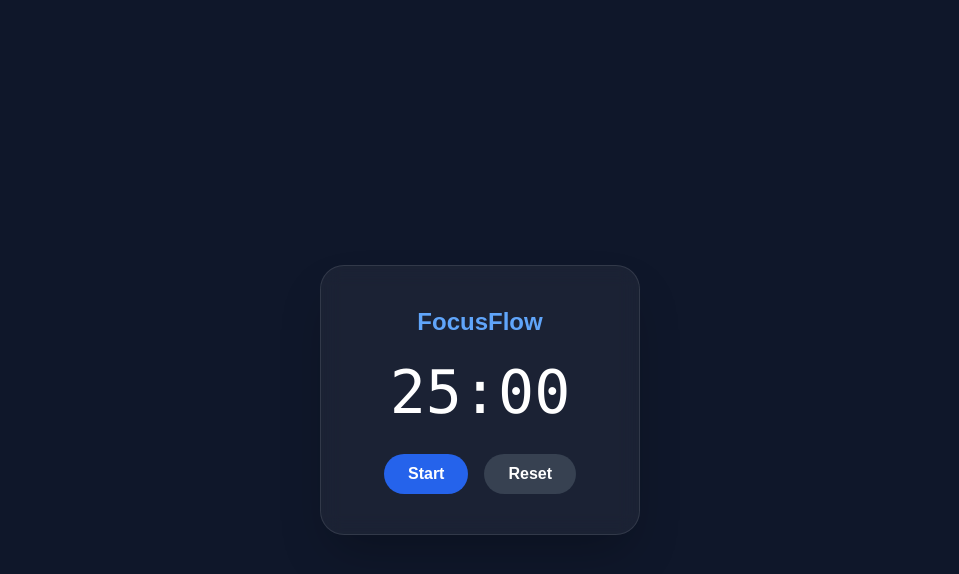
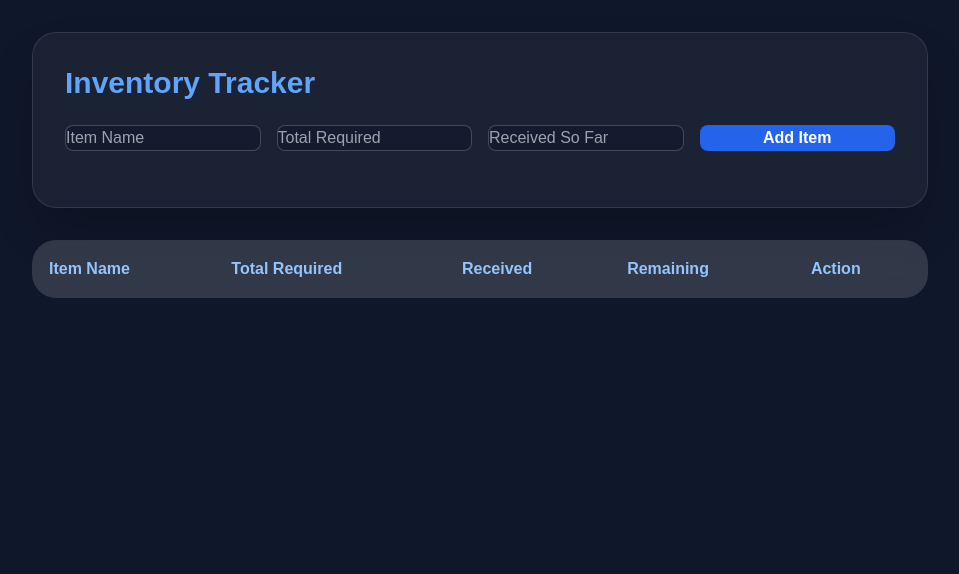
Before and after one commit to ankurj22/ankurj22-BrahmaChaitanyaHanumanMandir, a plain HTML site: page index.html in a window 1280 px wide. Shown: the whole page, without its empty margins (160-1119 px from the left). Drawn offline with nearby package versions, Linux system fonts and the light colour scheme.

Commit message:
Update index.html

```diff
--- a/index.html
+++ b/index.html
@@ -3,52 +3,83 @@
 <head>
     <meta charset="UTF-8">
     <meta name="viewport" content="width=device-width, initial-scale=1.0">
-    <title>FocusFlow Timer</title>
+    <title>Inventory Tracker</title>
     <script src="https://cdn.tailwindcss.com"></script>
     <style>
-        body { background: #0f172a; color: white; display: flex; align-items: center; justify-content: center; height: 100vh; font-family: sans-serif; }
+        body { background: #0f172a; color: white; min-height: 100vh; padding: 2rem; font-family: sans-serif; }
         .glass { background: rgba(255, 255, 255, 0.05); backdrop-filter: blur(10px); border: 1px solid rgba(255, 255, 255, 0.1); }
+        input { background: rgba(15, 23, 42, 0.5); border: 1px solid rgba(255, 255, 255, 0.2); color: white; padding: 0.5rem; border-radius: 0.5rem; }
     </style>
 </head>
 <body>
-    <div class="glass p-10 rounded-3xl text-center shadow-2xl w-80">
-        <h1 class="text-2xl font-bold mb-6 text-blue-400">FocusFlow</h1>
-        <div id="timer" class="text-6xl font-mono mb-8">25:00</div>
-        <div class="flex gap-4 justify-center">
-            <button onclick="toggleTimer()" id="startBtn" class="bg-blue-600 hover:bg-blue-500 px-6 py-2 rounded-full transition font-semibold">Start</button>
-            <button onclick="resetTimer()" class="bg-gray-700 hover:bg-gray-600 px-6 py-2 rounded-full transition font-semibold">Reset</button>
+    <div class="max-w-4xl mx-auto">
+        <div class="glass p-8 rounded-3xl shadow-2xl mb-8">
+            <h1 class="text-3xl font-bold mb-6 text-blue-400">Inventory Tracker</h1>
+            <form id="itemForm" class="grid grid-cols-1 md:grid-cols-4 gap-4 mb-6">
+                <input type="text" id="itemName" placeholder="Item Name" required>
+                <input type="number" id="totalReq" placeholder="Total Required" required min="0">
+                <input type="number" id="received" placeholder="Received So Far" required min="0">
+                <button type="submit" class="bg-blue-600 hover:bg-blue-500 rounded-lg font-bold transition">Add Item</button>
+            </form>
+        </div>
+
+        <div class="glass rounded-3xl overflow-hidden">
+            <table class="w-full text-left border-collapse">
+                <thead>
+                    <tr class="bg-white/10 text-blue-300">
+                        <th class="p-4">Item Name</th>
+                        <th class="p-4">Total Required</th>
+                        <th class="p-4">Received</th>
+                        <th class="p-4">Remaining</th>
+                        <th class="p-4">Action</th>
+                    </tr>
+                </thead>
+                <tbody id="inventoryList"></tbody>
+            </table>
         </div>
     </div>
 
     <script>
-        let timeLeft = 1500; let timerId = null;
-        const display = document.getElementById('timer');
-        const startBtn = document.getElementById('startBtn');
+        const form = document.getElementById('itemForm');
+        const list = document.getElementById('inventoryList');
+        let inventory = JSON.parse(localStorage.getItem('inventory')) || [];
 
-        function updateDisplay() {
-            const mins = Math.floor(timeLeft / 60);
-            const secs = timeLeft % 60;
-            display.innerText = `${mins}:${secs.toString().padStart(2, '0')}`;
+        function saveAndRender() {
+            localStorage.setItem('inventory', JSON.stringify(inventory));
+            list.innerHTML = '';
+            inventory.forEach((item, index) => {
+                const remaining = Math.max(0, item.total - item.received);
+                const row = document.createElement('tr');
+                row.className = "border-b border-white/10 hover:bg-white/5";
+                row.innerHTML = `
+                    <td class="p-4">${item.name}</td>
+                    <td class="p-4 text-center">${item.total}</td>
+                    <td class="p-4 text-center">${item.received}</td>
+                    <td class="p-4 text-center font-bold ${remaining > 0 ? 'text-orange-400' : 'text-green-400'}">${remaining}</td>
+                    <td class="p-4"><button onclick="removeItem(${index})" class="text-red-400 hover:underline">Delete</button></td>
+                `;
+                list.appendChild(row);
+            });
         }
 
-        function toggleTimer() {
-            if (timerId) {
-                clearInterval(timerId); timerId = null;
-                startBtn.innerText = 'Start';
-            } else {
-                startBtn.innerText = 'Pause';
-                timerId = setInterval(() => {
-                    timeLeft--; updateDisplay();
-                    if (timeLeft === 0) { clearInterval(timerId); alert('Time is up!'); }
-                }, 1000);
-            }
+        form.addEventListener('submit', (e) => {
+            e.preventDefault();
+            const newItem = {
+                name: document.getElementById('itemName').value,
+                total: parseInt(document.getElementById('totalReq').value),
+                received: parseInt(document.getElementById('received').value)
+            };
+            inventory.push(newItem);
+            form.reset();
+            saveAndRender();
+        });
+
+        function removeItem(index) {
+            inventory.splice(index, 1);
+            saveAndRender();
         }
 
-        function resetTimer() {
-            clearInterval(timerId); timerId = null;
-            timeLeft = 1500; updateDisplay();
-            startBtn.innerText = 'Start';
-        }
+        saveAndRender();
     </script>
 </body>
 </html>
```
